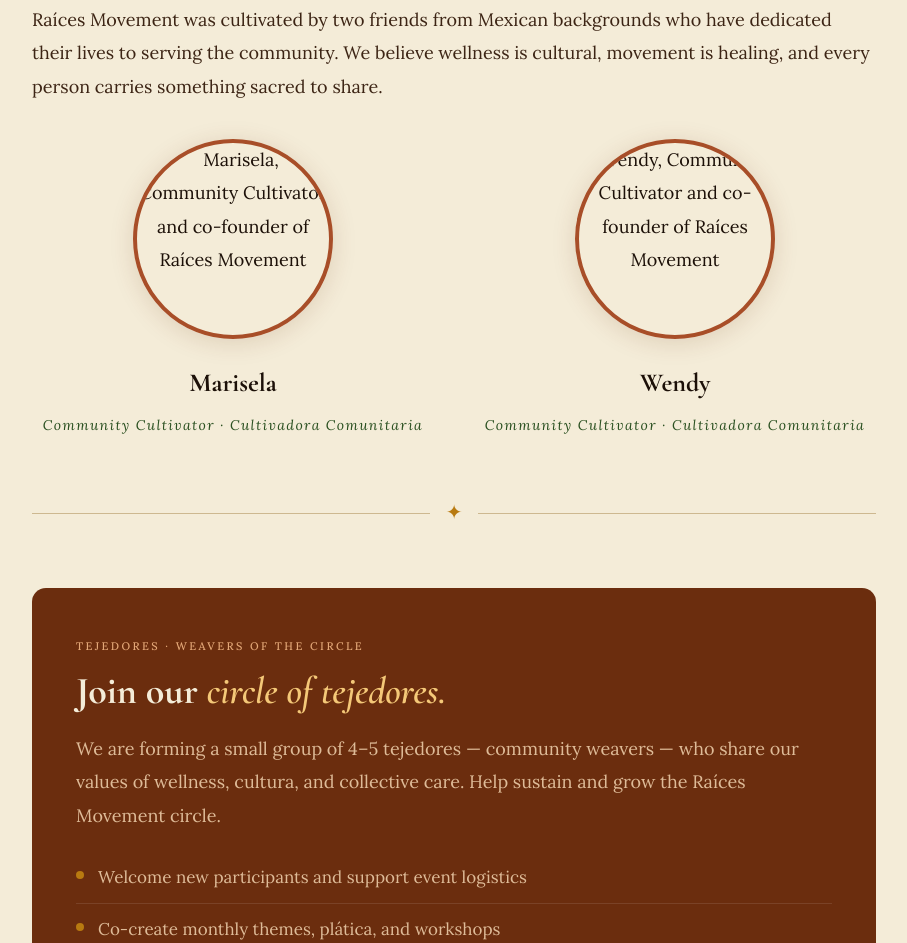
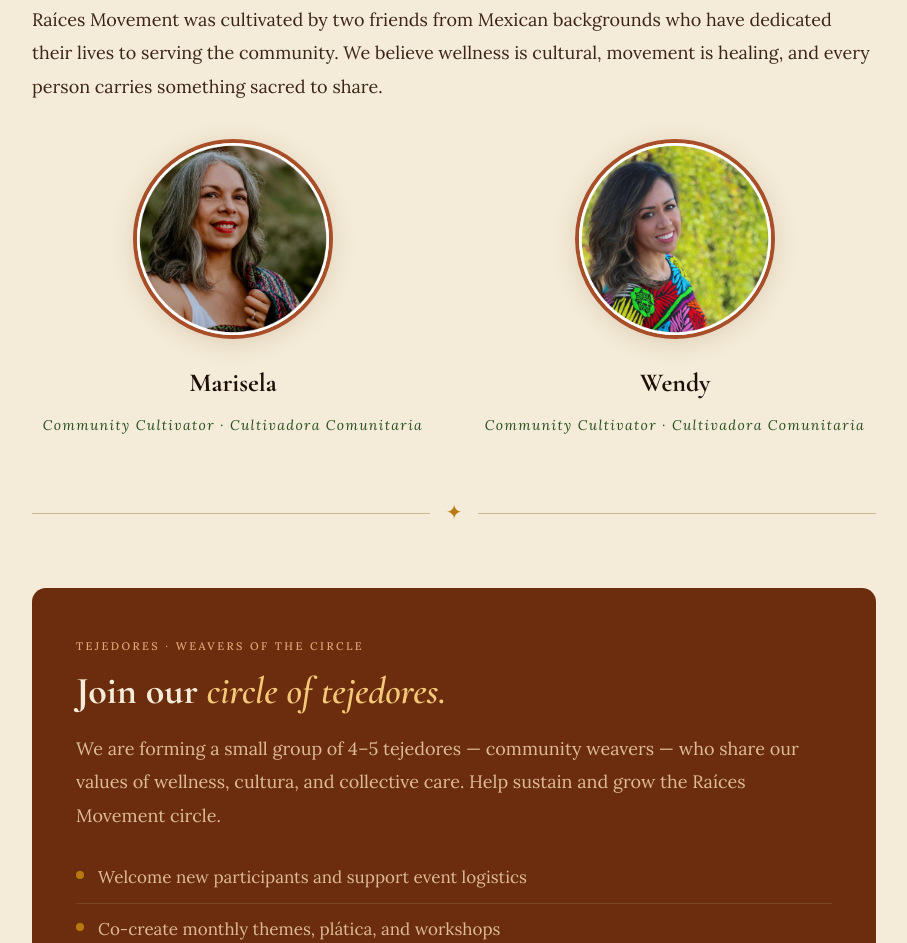
Before and after one commit to raicesmovement/RaicesMovement, a plain HTML site: page index.html in a window 1280 px wide. Shown: the part 4867-5810 px from the top of the page, without its empty margins (186-1093 px from the left). Drawn offline with nearby package versions, Linux system fonts and the light colour scheme.

Commit message:
Update index.html

```diff
--- a/index.html
+++ b/index.html
@@ -685,14 +685,14 @@
       <div class="founders-grid">
         <div class="founder-card">
           <div class="founder-img-wrap">
-            <img src="marisela.jpeg" alt="Marisela, Community Cultivator and co-founder of Raíces Movement" />
+            <img src="marisela.jpg" alt="Marisela, Community Cultivator and co-founder of Raíces Movement" />
           </div>
           <div class="founder-name">Marisela</div>
           <div class="founder-title">Community Cultivator · Cultivadora Comunitaria</div>
         </div>
         <div class="founder-card">
           <div class="founder-img-wrap">
-            <img src="wendy.jpeg" alt="Wendy, Community Cultivator and co-founder of Raíces Movement" />
+            <img src="wendy.jpg" alt="Wendy, Community Cultivator and co-founder of Raíces Movement" />
           </div>
           <div class="founder-name">Wendy</div>
           <div class="founder-title">Community Cultivator · Cultivadora Comunitaria</div>
```
